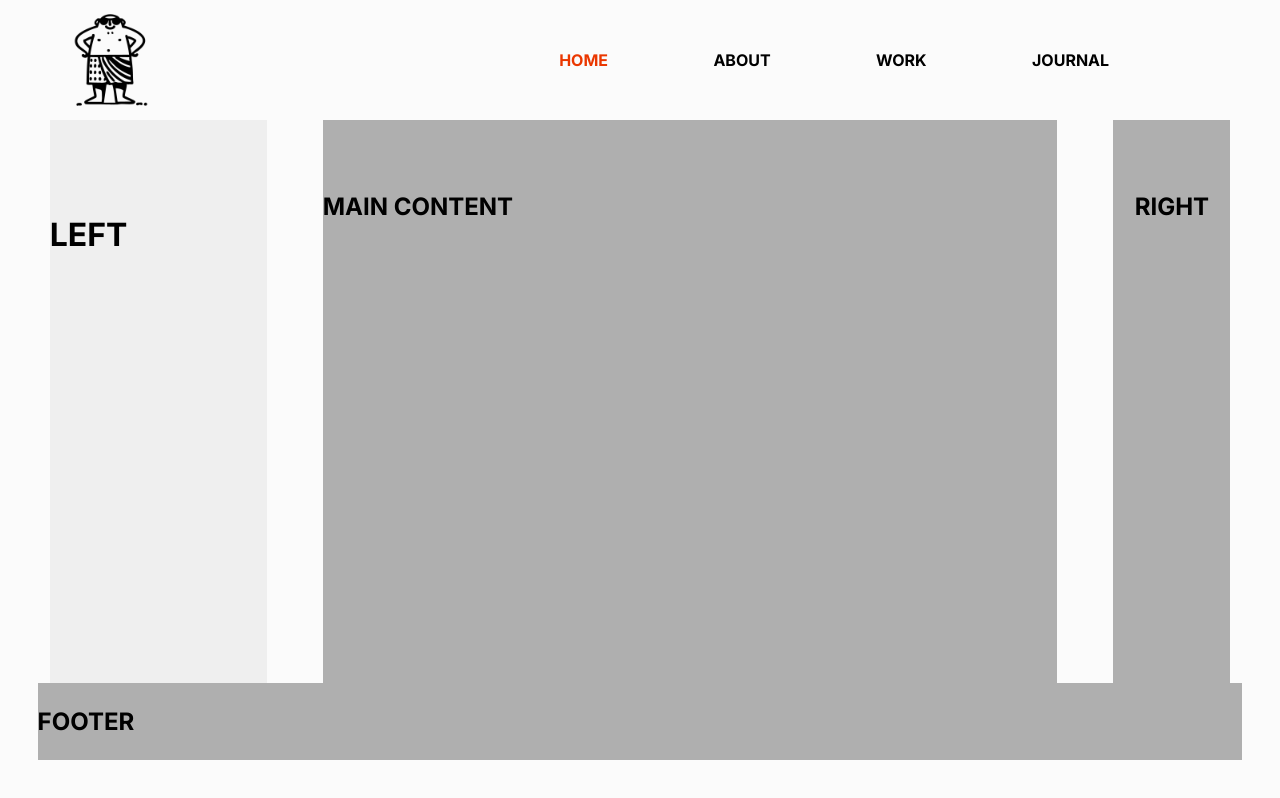
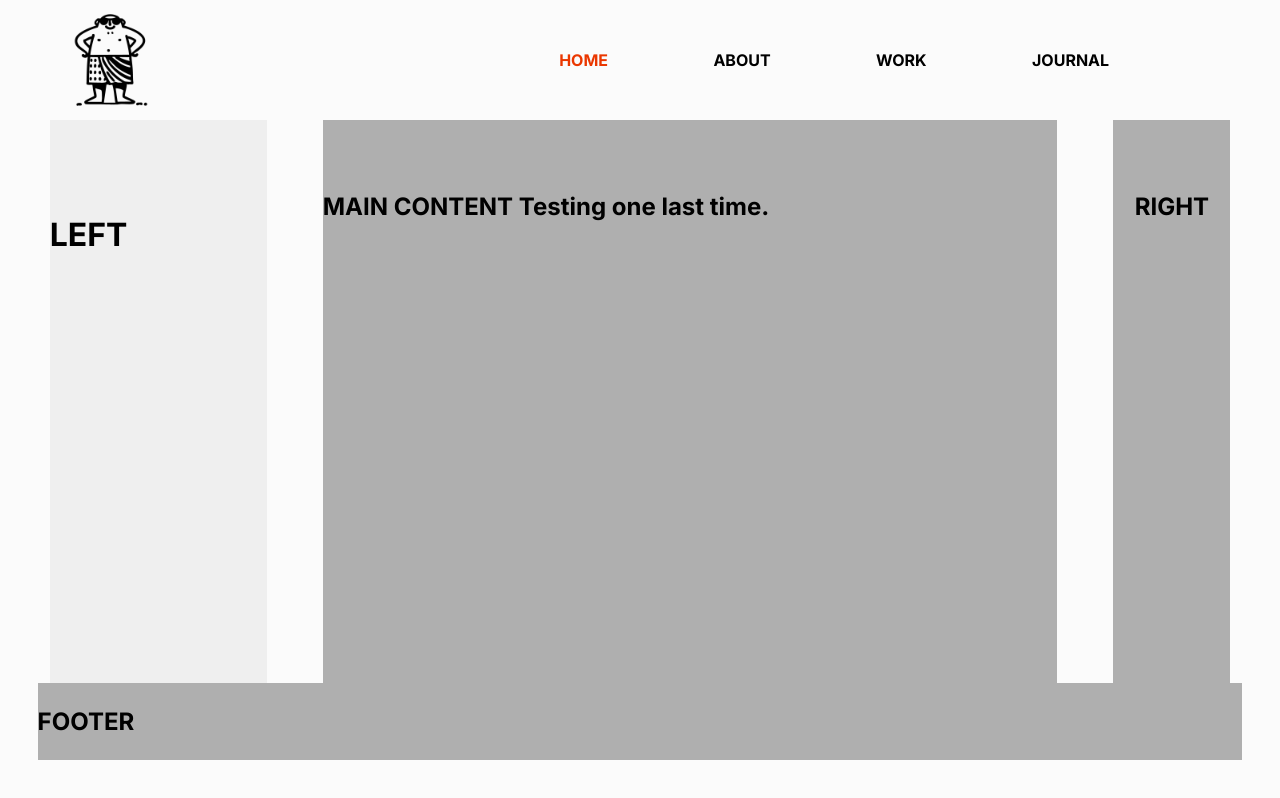
Before and after one commit to tertsert/Shirtless-Wednesdays, a plain HTML site: page index.html in a window 1280 px wide. Drawn offline with Linux system fonts and the light colour scheme.

Commit message:
Final push test

```diff
--- a/index.html
+++ b/index.html
@@ -27,7 +27,7 @@
             LEFT
         </aside>
         <main>
-            MAIN CONTENT
+            MAIN CONTENT Testing one last time.
         </main>
         <aside class="right">
             RIGHT
```
